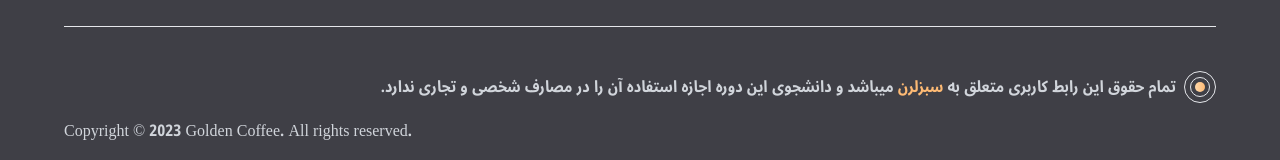
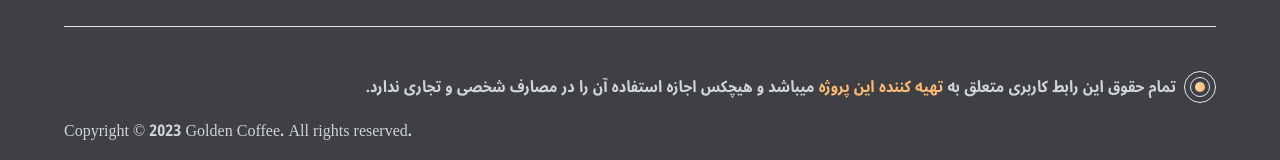
Before and after one commit to Sedigheh-ES/coffee-shop-tailwind, a website: page public/index.html in a window 1280 px wide. Shown: the part 5449-5609 px from the top of the page. Drawn offline with Linux system fonts and the light colour scheme; files whose address does not match are found by name; a web font is replaced by a local one.

Commit message:
footer updated

```diff
--- a/public/index.html
+++ b/public/index.html
@@ -2109,7 +2109,7 @@
                 </div>
                </div>
 
-                <p>تمام حقوق این رابط کاربری متعلق به <span class="text-orange-300">سبزلرن</span> میباشد و دانشجوی این دوره اجازه استفاده آن را در مصارف شخصی و تجاری ندارد.</p>
+                <p>تمام حقوق این رابط کاربری متعلق به <span class="text-orange-300">تهیه کننده این پروژه</span> میباشد و هیچکس اجازه استفاده آن را در مصارف شخصی و تجاری ندارد.</p>
             </div>
             <span class="ltr-text mr-auto">Copyright © 2023 Golden Coffee. All rights reserved.</span>
         </div>
```
